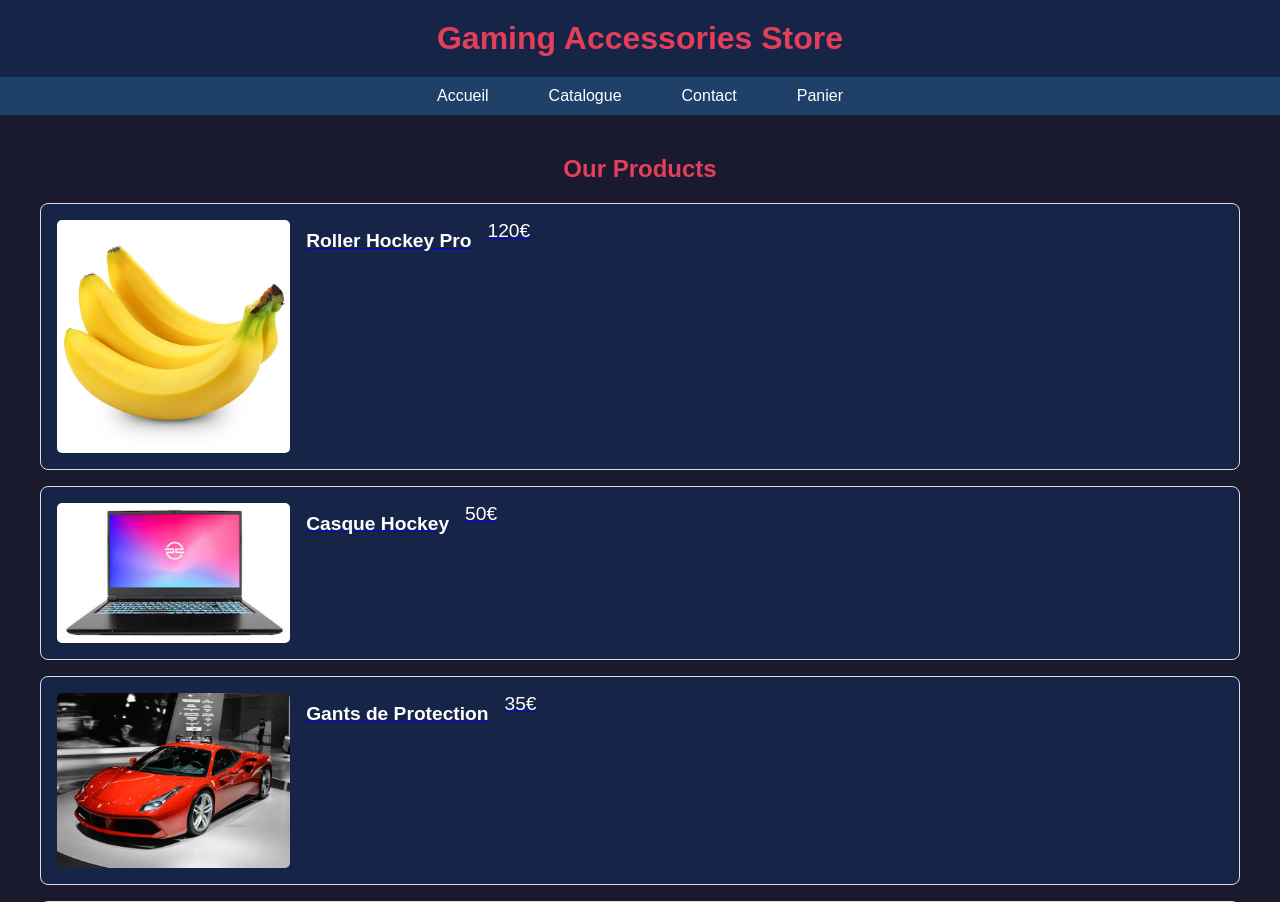
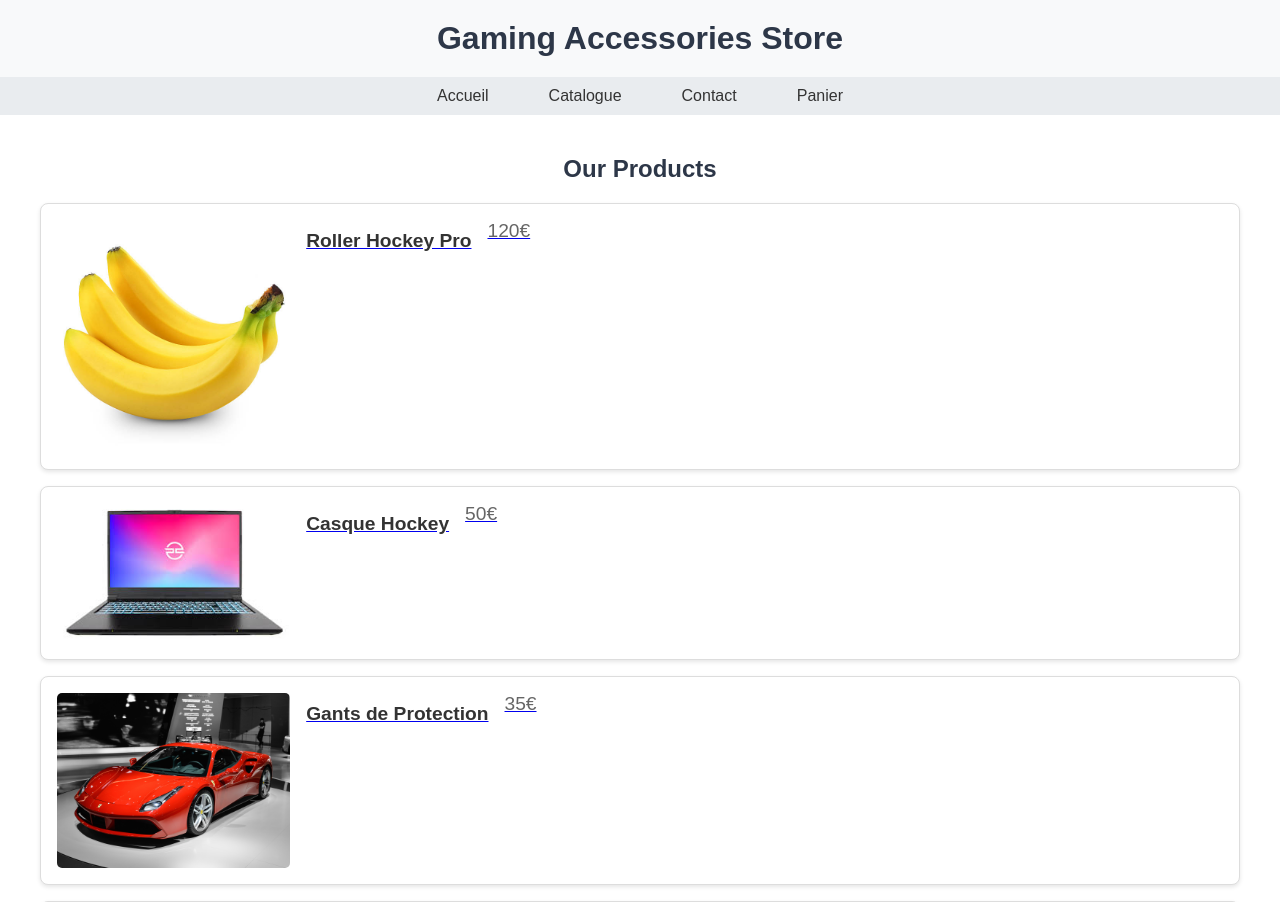
Before and after one commit to kai733/site-commerce, a PHP site: page /catalogue.php in a window 1280 px wide. Shown: the top 902 px of the page. Run offline with PHP 8.4, Linux system fonts and the light colour scheme.

Commit message:
changé le theme en light

```diff
--- a/style.css
+++ b/style.css
@@ -1,13 +1,12 @@
-/* General styles for the Gaming Accessories Store */
 body {
     margin: 0;
     font-family: Arial, sans-serif;
-    background-color: #1a1a2e;
-    color: #ffffff;
+    background-color: #ffffff;
+    color: #333333;
 }
 
 header {
-    background-color: #162447;
+    background-color: #f8f9fa;
     text-align: center;
     padding: 20px 0;
 }
@@ -15,11 +14,11 @@
 header .banner h1 {
     margin: 0;
     font-size: 2rem;
-    color: #e43f5a;
+    color: #2d3748;
 }
 
 nav {
-    background-color: #1f4068;
+    background-color: #e9ecef;
 }
 
 nav ul {
@@ -37,7 +36,7 @@
 
 nav ul li a {
     text-decoration: none;
-    color: #ffffff;
+    color: #333333;
     font-size: 1rem;
     padding: 10px 15px;
     display: block;
@@ -45,7 +44,8 @@
 }
 
 nav ul li a:hover {
-    background-color: #e43f5a;
+    background-color: #2d3748;
+    color: #ffffff;
     border-radius: 5px;
 }
 
@@ -56,11 +56,11 @@
 
 main h2 {
     font-size: 1.5rem;
-    color: #e43f5a;
+    color: #2d3748;
 }
 
 #mentions-legales {
-    color: #ffffff;
+    color: #2d3748;
     text-decoration: none;
     text-align: right;
 }
@@ -81,7 +81,7 @@
 .product-box {
     border: 1px solid #ddd;
     border-radius: 8px;
-    background-color: #162447;
+    background-color: #ffffff;
     padding: 16px;
     text-align: left;
     transition: transform 0.3s, box-shadow 0.3s;
@@ -89,6 +89,7 @@
     display: flex;
     align-items: flex-start;
     gap: 16px;
+    box-shadow: 0 2px 4px rgba(0, 0, 0, 0.1);
 }
 
 .product-box img {
@@ -105,13 +106,13 @@
 .product-box h3 {
     margin: 10px 0;
     font-size: 1.2rem;
-    color: #ffffff;
+    color: #333333;
 }
 
 .product-box p {
     text-decoration: none;
     font-size: 1.2rem;
-    color: #ffffff;
+    color: #666666;
     margin: 0;
 }
 
@@ -265,7 +266,7 @@
 }
 
 footer {
-    background-color: #1f4068;
+    background-color: #f8f9fa;
     text-align: center;
     padding: 30px 0;
     margin-top: 20px;
@@ -273,7 +274,7 @@
 
 footer .footer-banner {
     font-size: 1rem;
-    color: #ffffff;
+    color: #333333;
 }
 
 /* Responsive Styles */
```
